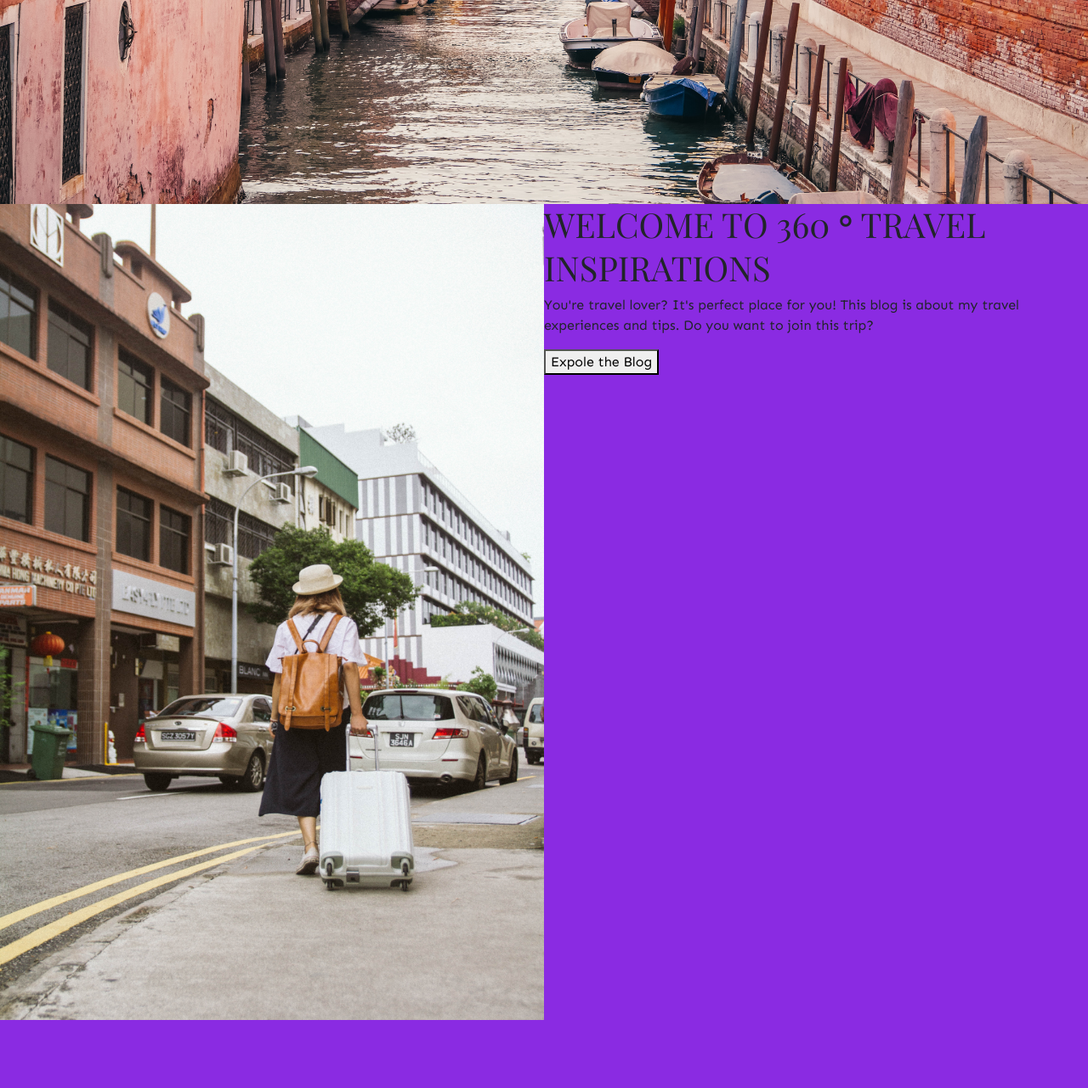
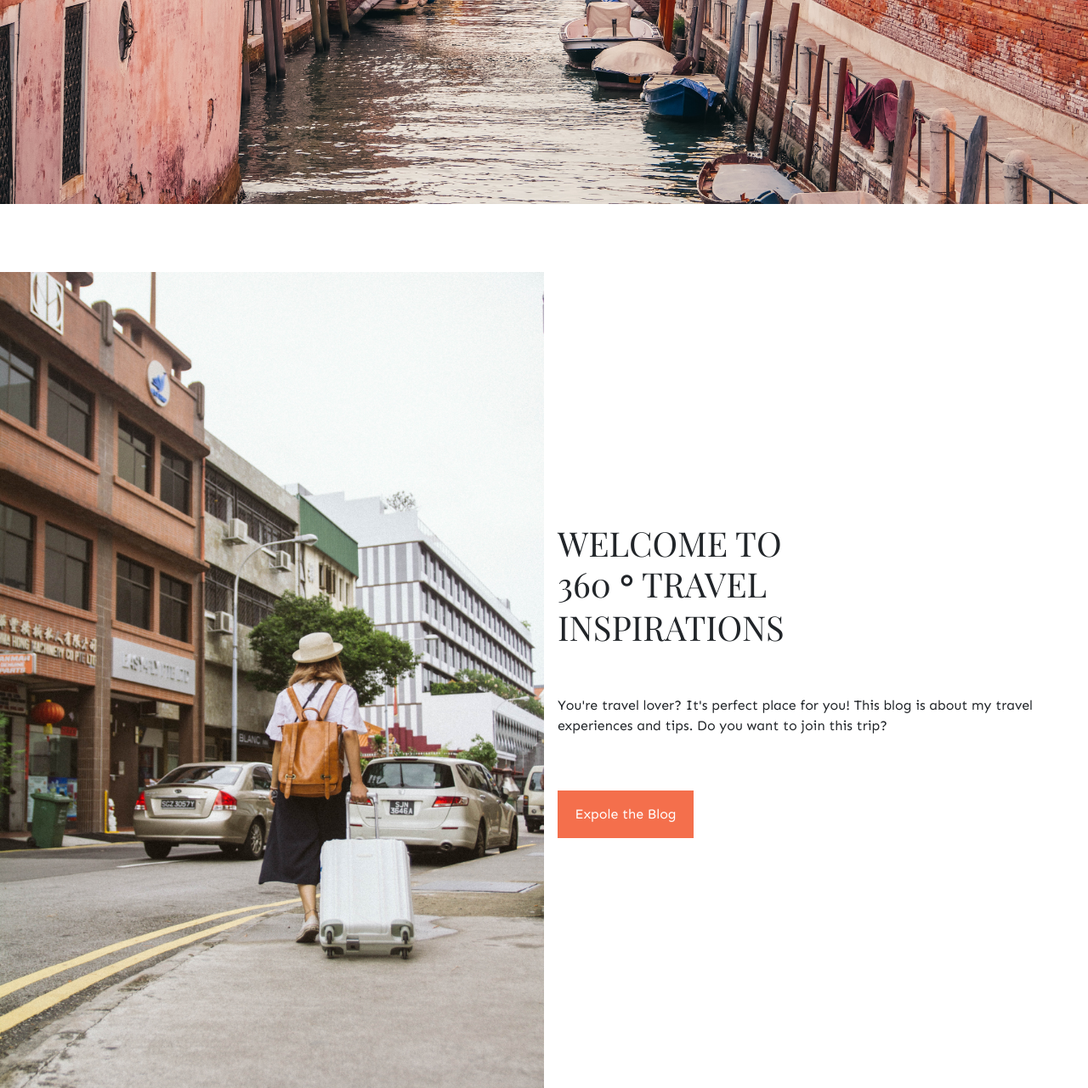
Before and after one commit to karolinakowalczyk/TravelBlogFlask, a Flask app: page / in a window 1280 px wide. Shown: the part 720-2000 px from the top of the page at 85% size. Before the commit the page ends 1920 px from the top, so only its background shows below. Run offline with Flask 2, Linux system fonts and the light colour scheme.

Commit message:
basic home page

```diff
--- a/src/static/css/home.css
+++ b/src/static/css/home.css
@@ -12,16 +12,41 @@ h1 {
     font-family: 'Playfair Display', serif;
 }
 
-@media screen and (min-width: 768px) {
+.main-btn {
+    background-color: var(--primary);
+    color: white;
+    width: 10rem;
+    border: none;
+}
+
+/* @media screen and (min-width: 768px) {
     .half {
         width: 50%;
     }
+} */
+
+.half {
+    width: 50%;
 }
 
-.first {
+/* .first {
     background-color: brown;
+} */
+
+.second {
+    padding: 1rem;
 }
 
-.second {
-    background-color: blueviolet;
+@media screen and (max-width: 768px) {
+    .content-div {
+        flex-direction: column-reverse;
+    }
+
+    .half {
+        width: 100%;
+    }
 }
+
+.content-div {
+    margin-top: 5rem;
+}
--- a/src/templates/home.html
+++ b/src/templates/home.html
@@ -6,15 +6,16 @@ Home
 <div>
     <img src="{{ url_for('static', filename='images/pexels-jarod-barton.jpg')}}" class="main-image">
 </div>
-<div class="d-flex">
-    <div class="half first cropped">
+<div class="d-flex content-div">
+    <div class="half cropped">
         <img src="{{ url_for('static', filename='images/pexels-tranmautritam.jpg')}}" class="sub-image main-image">
     </div>
-    <div class="half second">
-        <h1>WELCOME TO 360 <span>&#176;</span> TRAVEL INSPIRATIONS</h1>
-        <p>You're travel lover? It's perfect place for you! This blog is about my travel experiences and tips. Do you
+    <div class="half second d-flex flex-column justify-content-center">
+        <h1>WELCOME TO <br /> 360 <span>&#176;</span> TRAVEL <br /> INSPIRATIONS</h1>
+        <p class="mt-5">You're travel lover? It's perfect place for you! This blog is about my travel experiences and
+            tips. Do you
             want to join this trip?</p>
-        <button>Expole the Blog</button>
+        <button class="p-3 mt-5 main-btn">Expole the Blog</button>
     </div>
 </div>
 
```
